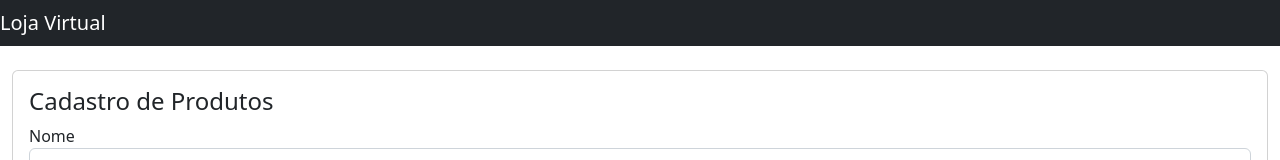
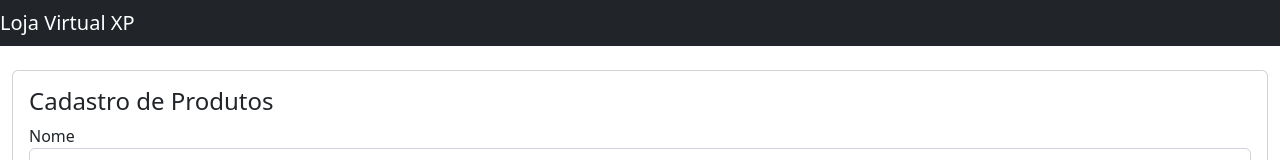
Before and after one commit to tiagofrancarita/Api-produto-front, an Angular app in the folder front-produto/: page / in a window 1280 px wide. Shown: the top 160 px of the page. Built offline with nearby package versions, Linux system fonts and the light colour scheme; no server answers.

Commit message:
Inclusao buildSpec

```diff
--- a/front-produto/src/app/components/nav-bar/nav-bar.component.html
+++ b/front-produto/src/app/components/nav-bar/nav-bar.component.html
@@ -1,6 +1,6 @@
 <nav class ="navbar navbar-expand-lg navbar-dark bg-dark">
   <div class="container-fliud">
-    <a class="navbar-brand" href="#">Loja Virtual</a>
+    <a class="navbar-brand" href="#">Loja Virtual XP</a>
     <button class="navbar-toggler" type="button" data-bs-toggle="collapse" data-bs-target="#navbarColor01" aria-controls="navbarColor01" aria-expanded="false" aria-label="Toggle navigation">
       <span class="navbar-toggler-icon"></span>
     </button>
--- a/front-produto/src/environments/environment.ts
+++ b/front-produto/src/environments/environment.ts
@@ -1,4 +1,4 @@
 export const environment = {
   production: false,
-  url: 'http://localhost:8080/api/'
+  url: 'http://apiproduto-env.eba-gjevuctk.us-east-1.elasticbeanstalk.com/api/'
 };
```
Also changed, not shown: 1 other file (tests, documents, lock files or other folders).
